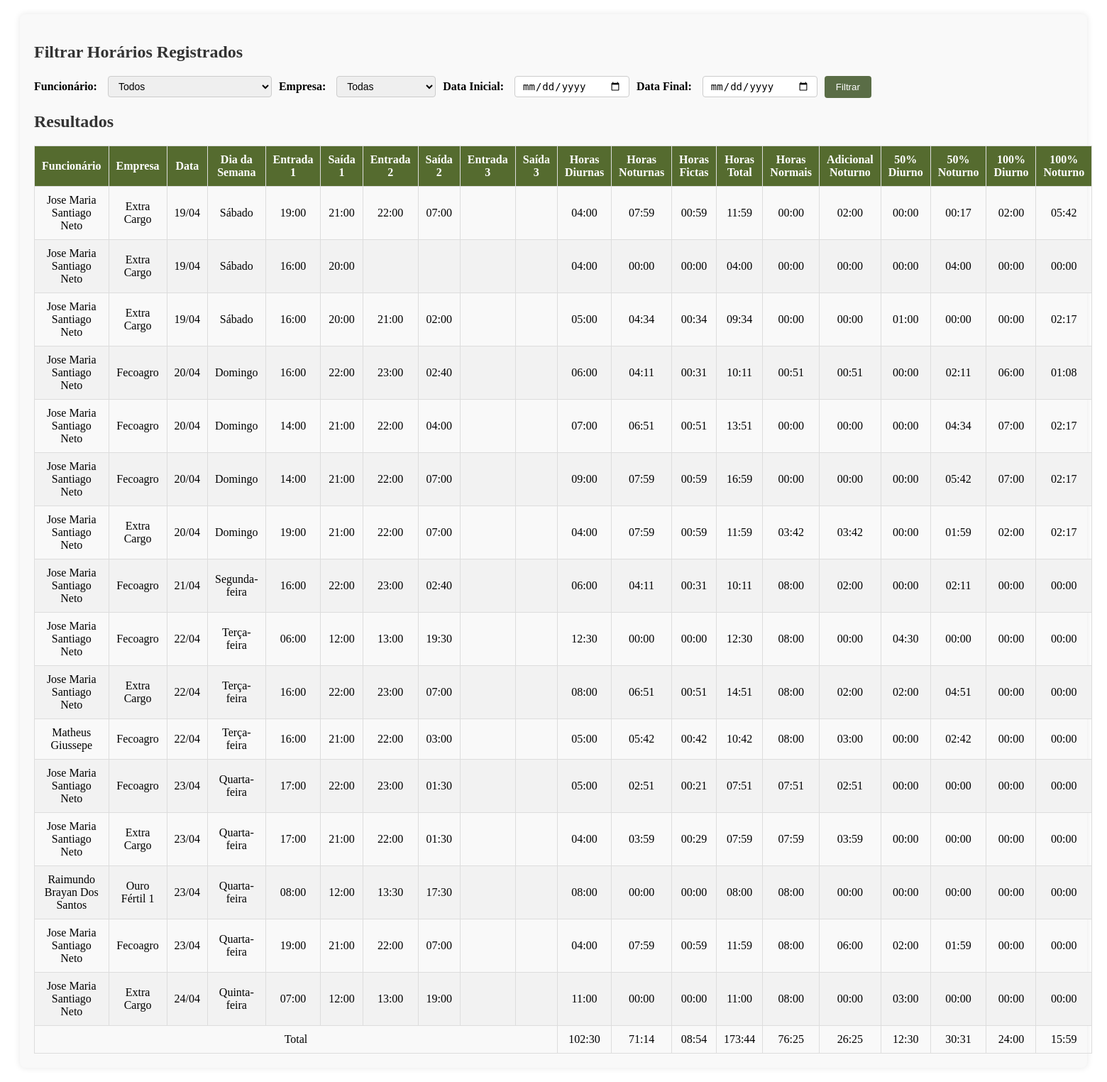
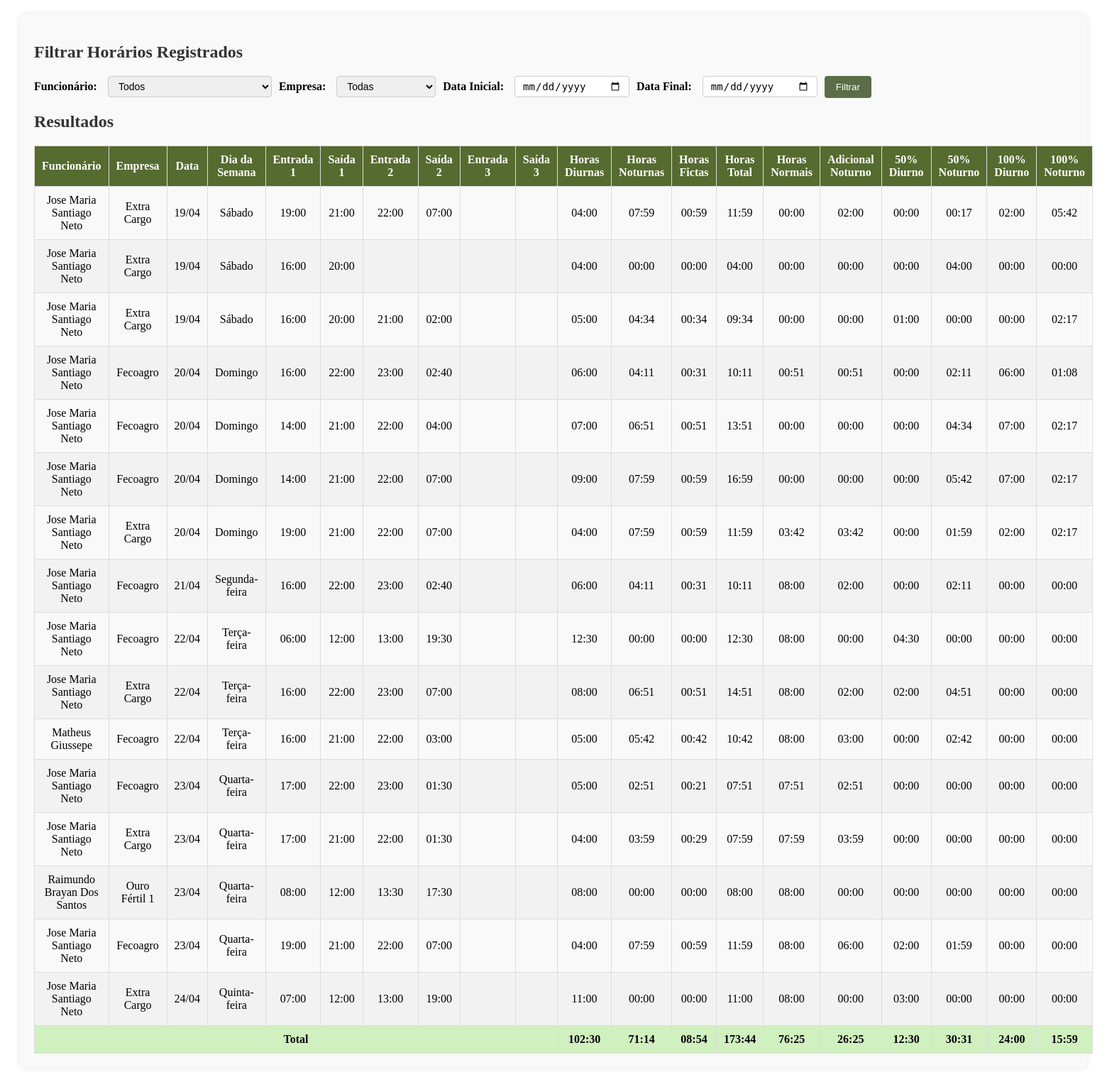
Before and after one commit to MatheusGiussepe/sistema-ponto-elmo, a Flask app: page /lista-registros in a window 1560 px wide. Shown: the part 82-1606 px from the top of the page at 71% size. Run offline with Flask 3, Linux system fonts and the light colour scheme; the visitor is signed in with stand-in values (Sample User, id 1); data comes from the database, SQL or seed files in the repository.

Commit message:
Update style.css

```diff
--- a/static/style.css
+++ b/static/style.css
@@ -398,3 +398,14 @@ select:focus, input[type="date"]:focus, input[type="time"]:focus {
 .btn-lista-filter:hover {
     background-color: #435033;
 }
+
+.domingo td:nth-child(2),
+.domingo td:nth-child(3),
+.domingo td:nth-child(4) {
+    background-color: #cceeff;
+}
+
+.total-row td {
+    background-color: #d0f0c0;
+    font-weight: bold;
+}
```
